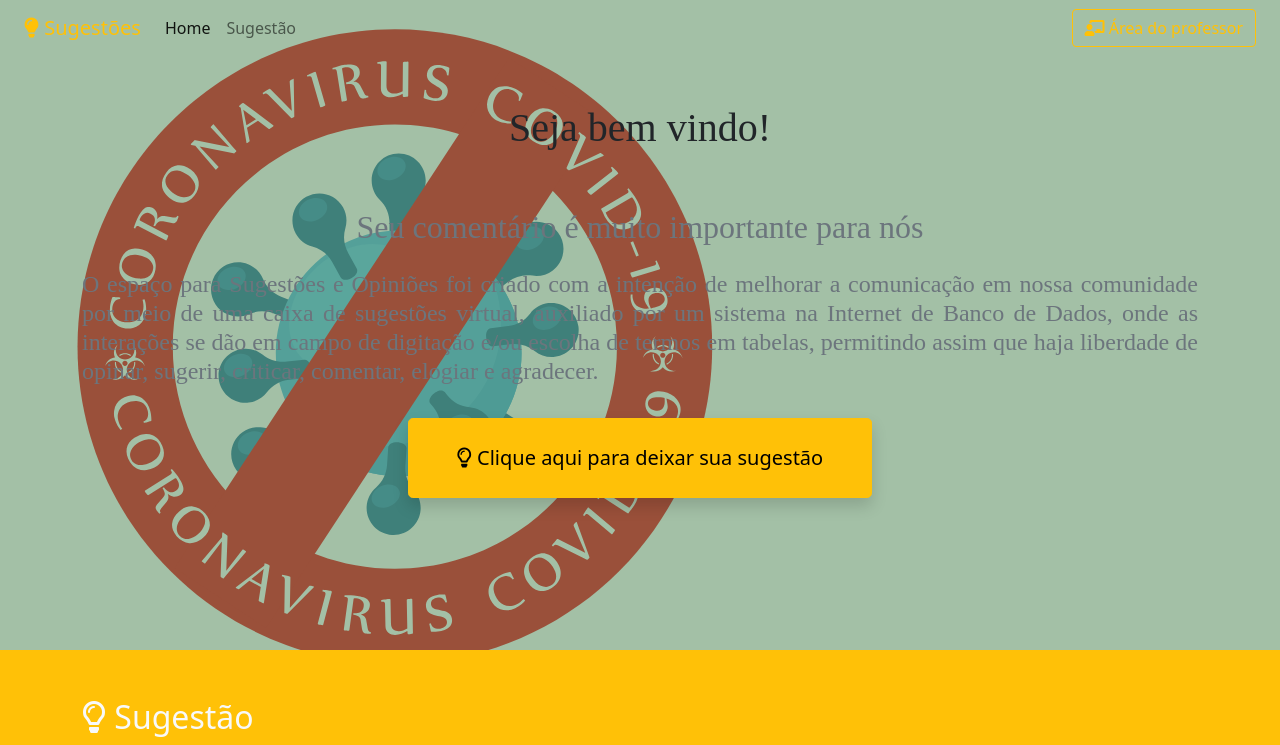
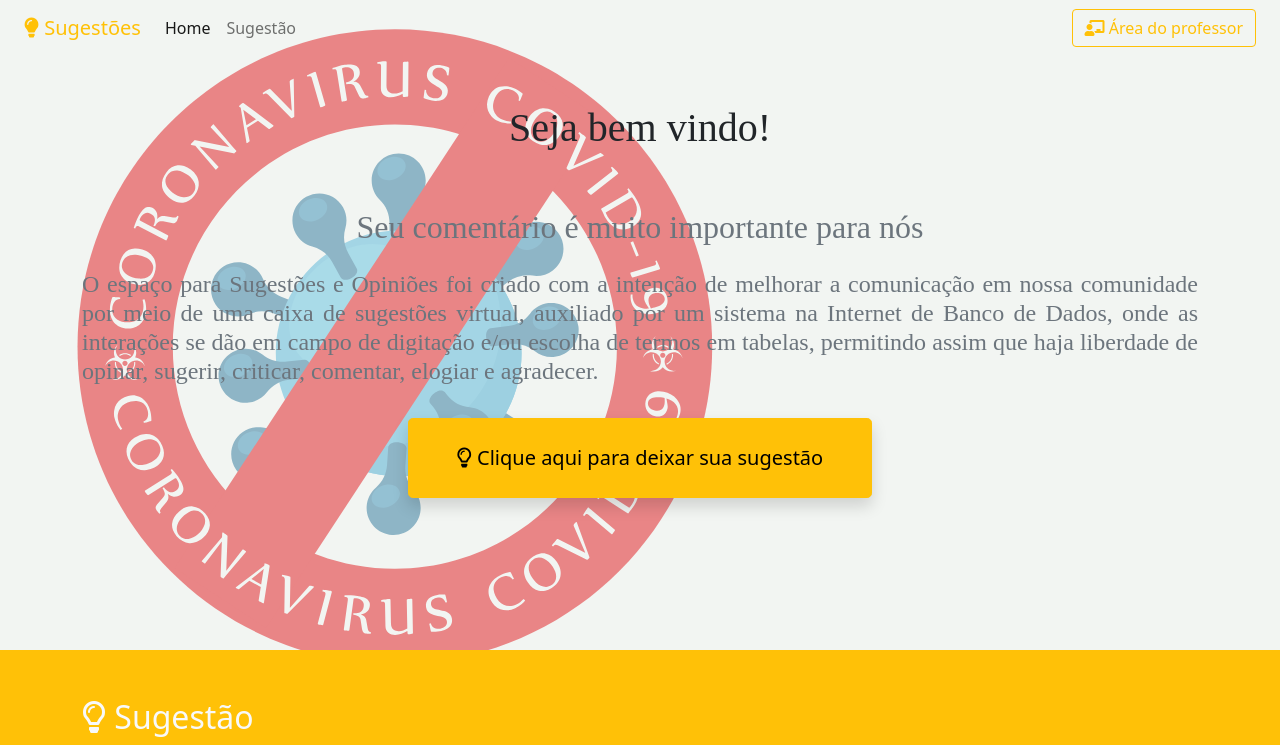
Before and after one commit to 2ARC/opineaquieducacao, a PHP site: page /main.php?sres=1 in a window 1280 px wide. Shown: the top 745 px of the page. Run offline with PHP 8.4, Linux system fonts and the light colour scheme.

Commit message:
Estilo 4

```diff
--- a/style.css
+++ b/style.css
@@ -5,7 +5,7 @@ body {
 
 .main{
     height: 650px;
-    background-color: hwb(127 29% 49% / 0.507);
+    background-color: hwb(130 90% 8% / 0.507);
 }
 
 .apresentacao{
@@ -20,7 +20,7 @@ body {
     height: 200px;
 }
 .sugestao{
-    max-width: 300px;
+    max-width: 200px;
     font-size: 20dp;
     white-space: nowrap;
     overflow: hidden; /* "overflow" value must be different from "visible" */
```
